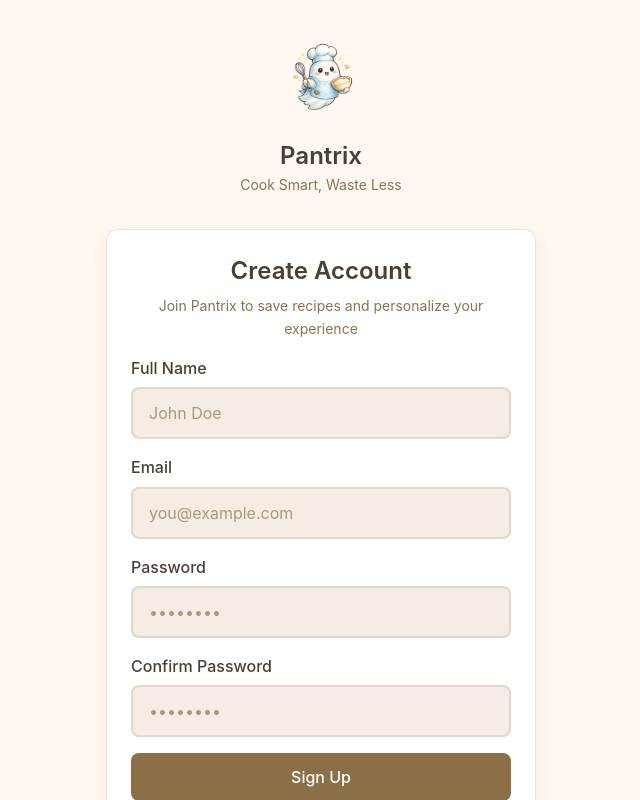
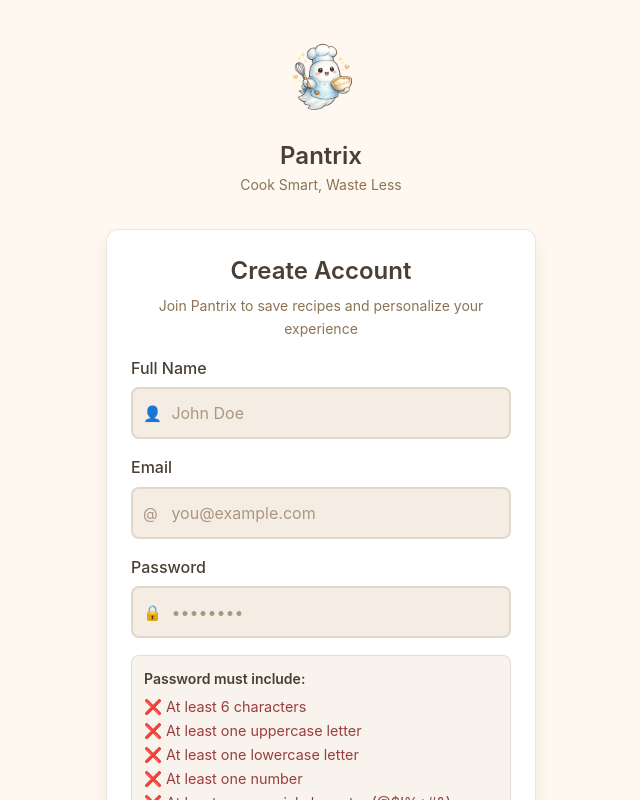
Before and after one commit to 1Sara19/Pantrix, a React (Vite) app: page /signup in a window 1280 px wide. Shown: the top 800 px of the page, without its empty margins (319-959 px from the left). Built offline with nearby package versions, Linux system fonts and the light colour scheme.

Commit message:
add live password requirement checklist to signup

```diff
--- a/src/pages/SignUp.jsx
+++ b/src/pages/SignUp.jsx
@@ -15,8 +15,23 @@ function SignUp() {
 
     const showToast = (message) => {
         setToast(message);
-        setTimeout(() => setToast(""), 2000);
+        setTimeout(() => setToast(""), 2200);
     };
+
+    const passwordChecks = {
+        hasMinLength: password.length >= 6,
+        hasUppercase: /[A-Z]/.test(password),
+        hasLowercase: /[a-z]/.test(password),
+        hasNumber: /\d/.test(password),
+        hasSpecialChar: /[@$!%*#&]/.test(password),
+    };
+
+    const isPasswordValid =
+        passwordChecks.hasMinLength &&
+        passwordChecks.hasUppercase &&
+        passwordChecks.hasLowercase &&
+        passwordChecks.hasNumber &&
+        passwordChecks.hasSpecialChar;
 
     const handleSubmit = (e) => {
         e.preventDefault();
@@ -31,8 +46,8 @@ function SignUp() {
             return;
         }
 
-        if (password.length < 6) {
-            showToast("Password must be at least 6 characters");
+        if (!isPasswordValid) {
+            showToast("Password does not meet all requirements");
             return;
         }
 
@@ -41,7 +56,6 @@ function SignUp() {
         setTimeout(() => {
             showToast("Account created successfully!");
             setIsLoading(false);
-
             navigate("/login");
         }, 800);
     };
@@ -52,7 +66,11 @@ function SignUp() {
 
             <div className="signup-wrapper">
                 <div className="signup-logo-block">
-                    <img src={pantrixLogo} alt="Pantrix logo" className="signup-logo" />
+                    <img
+                        src={pantrixLogo}
+                        alt="Pantrix logo"
+                        className="signup-logo"
+                    />
                     <div className="signup-logo-text">
                         <h1>Pantrix</h1>
                         <p>Cook Smart, Waste Less</p>
@@ -69,48 +87,112 @@ function SignUp() {
 
                     <div className="card-content">
                         <form onSubmit={handleSubmit} className="signup-form">
-
                             <div className="signup-form-group">
-                                <label>Full Name</label>
+                                <label htmlFor="name">Full Name</label>
+                                <div className="signup-input-wrap">
+                                    <span className="signup-input-icon">👤</span>
                                     <input
-                                    className="input"
+                                        id="name"
+                                        type="text"
+                                        className="input signup-input"
                                         placeholder="John Doe"
                                         value={name}
                                         onChange={(e) => setName(e.target.value)}
+                                        disabled={isLoading}
+                                    />
+                                </div>
+                            </div>
+
+                            <div className="signup-form-group">
+                                <label htmlFor="email">Email</label>
+                                <div className="signup-input-wrap">
+                                    <span className="signup-input-icon">@</span>
+                                    <input
+                                        id="email"
+                                        type="email"
+                                        className="input signup-input"
+                                        placeholder="you@example.com"
+                                        value={email}
+                                        onChange={(e) => setEmail(e.target.value)}
+                                        disabled={isLoading}
+                                    />
+                                </div>
+                            </div>
+
+                            <div className="signup-form-group">
+                                <label htmlFor="password">Password</label>
+                                <div className="signup-input-wrap">
+                                    <span className="signup-input-icon">🔒</span>
+                                    <input
+                                        id="password"
+                                        type="password"
+                                        className="input signup-input"
+                                        placeholder="••••••••"
+                                        value={password}
+                                        onChange={(e) => setPassword(e.target.value)}
+                                        disabled={isLoading}
                                     />
                                 </div>
 
-                            <div className="signup-form-group">
-                                <label>Email</label>
-                                <input
-                                    type="email"
-                                    className="input"
-                                    placeholder="you@example.com"
-                                    value={email}
-                                    onChange={(e) => setEmail(e.target.value)}
-                                />
+                                <div className="password-rules">
+                                    <p className="password-rules-title">Password must include:</p>
+
+                                    <div
+                                        className={`password-rule ${
+                                            passwordChecks.hasMinLength ? "valid" : ""
+                                        }`}
+                                    >
+                                        {passwordChecks.hasMinLength ? "✅" : "❌"} At least 6 characters
+                                    </div>
+
+                                    <div
+                                        className={`password-rule ${
+                                            passwordChecks.hasUppercase ? "valid" : ""
+                                        }`}
+                                    >
+                                        {passwordChecks.hasUppercase ? "✅" : "❌"} At least one uppercase letter
+                                    </div>
+
+                                    <div
+                                        className={`password-rule ${
+                                            passwordChecks.hasLowercase ? "valid" : ""
+                                        }`}
+                                    >
+                                        {passwordChecks.hasLowercase ? "✅" : "❌"} At least one lowercase letter
+                                    </div>
+
+                                    <div
+                                        className={`password-rule ${
+                                            passwordChecks.hasNumber ? "valid" : ""
+                                        }`}
+                                    >
+                                        {passwordChecks.hasNumber ? "✅" : "❌"} At least one number
+                                    </div>
+
+                                    <div
+                                        className={`password-rule ${
+                                            passwordChecks.hasSpecialChar ? "valid" : ""
+                                        }`}
+                                    >
+                                        {passwordChecks.hasSpecialChar ? "✅" : "❌"} At least one special character (@$!%*#&)
+                                    </div>
+                                </div>
                             </div>
 
                             <div className="signup-form-group">
-                                <label>Password</label>
+                                <label htmlFor="confirmPassword">Confirm Password</label>
+                                <div className="signup-input-wrap">
+                                    <span className="signup-input-icon">🔒</span>
                                     <input
+                                        id="confirmPassword"
                                         type="password"
-                                    className="input"
-                                    placeholder="••••••••"
-                                    value={password}
-                                    onChange={(e) => setPassword(e.target.value)}
-                                />
-                            </div>
-
-                            <div className="signup-form-group">
-                                <label>Confirm Password</label>
-                                <input
-                                    type="password"
-                                    className="input"
+                                        className="input signup-input"
                                         placeholder="••••••••"
                                         value={confirmPassword}
                                         onChange={(e) => setConfirmPassword(e.target.value)}
+                                        disabled={isLoading}
                                     />
+                                </div>
                             </div>
 
                             <button
@@ -128,7 +210,8 @@ function SignUp() {
                                 <button
                                     type="button"
                                     className="signup-link-btn"
-                                    onClick={() => navigate("/login")}>
+                                    onClick={() => navigate("/login")}
+                                >
                                     Log in
                                 </button>
                             </p>
@@ -142,6 +225,7 @@ function SignUp() {
 
                 <div className="signup-back-home">
                     <button
+                        type="button"
                         className="btn btn-ghost"
                         onClick={() => navigate("/")}
                     >
--- a/src/styles/signup.css
+++ b/src/styles/signup.css
@@ -166,3 +166,28 @@
         height: 82px;
     }
 }
+.password-rules {
+    margin-top: 10px;
+    padding: 12px;
+    background-color: #f8f3ed;
+    border: 1px solid var(--border-color);
+    border-radius: var(--radius-md);
+}
+
+.password-rules-title {
+    font-size: var(--text-sm);
+    font-weight: var(--font-weight-semibold);
+    color: var(--text-color);
+    margin-bottom: 8px;
+}
+
+.password-rule {
+    font-size: 0.9rem;
+    color: #9b3d3d;
+    margin-bottom: 6px;
+    transition: color 0.2s ease;
+}
+
+.password-rule.valid {
+    color: #2e7d32;
+}
```
Lines whose indentation alone changed are shown as unchanged.
